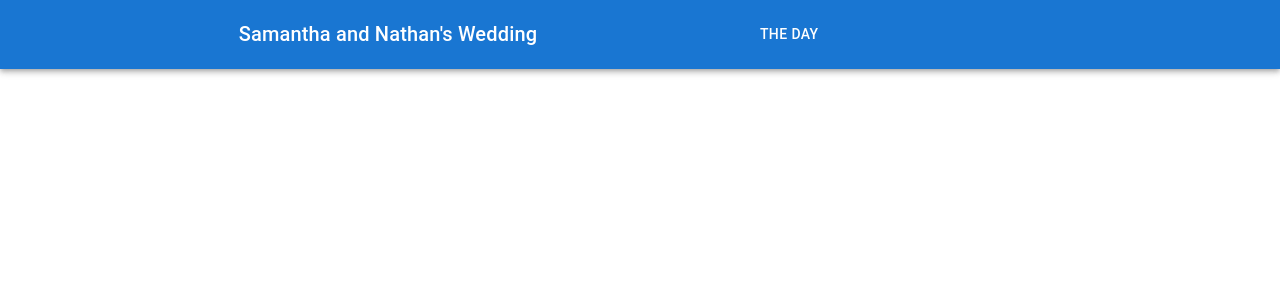
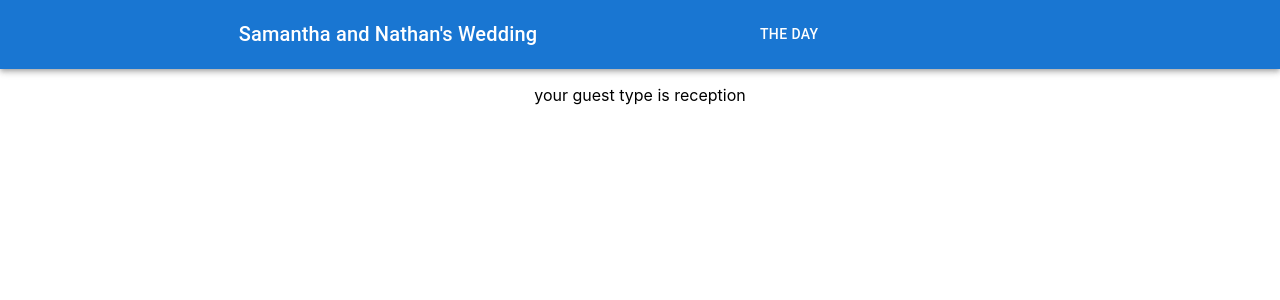
Before and after one commit to naathanbrown/wedding, a React (Create React App) app: page / in a window 1280 px wide. Shown: the top 300 px of the page. Built offline with nearby package versions, Linux system fonts and the light colour scheme.

Commit message:
install material ui, create user type and start navbar

```diff
--- a/src/App.tsx
+++ b/src/App.tsx
@@ -14,6 +14,7 @@ function App() {
   return (
     <div className="App">
       <Navbar />
+      <p> your guest type is {userType}</p>
     </div>
   );
 }
```
